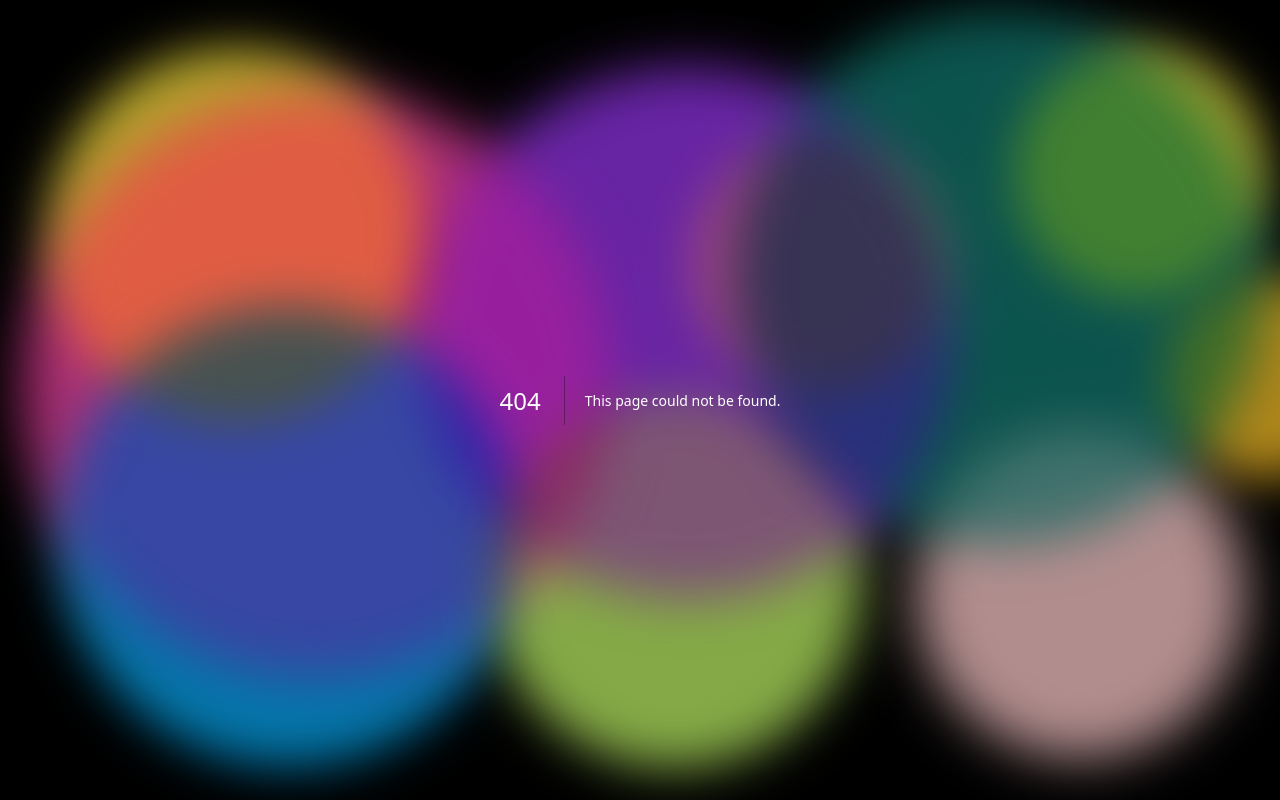
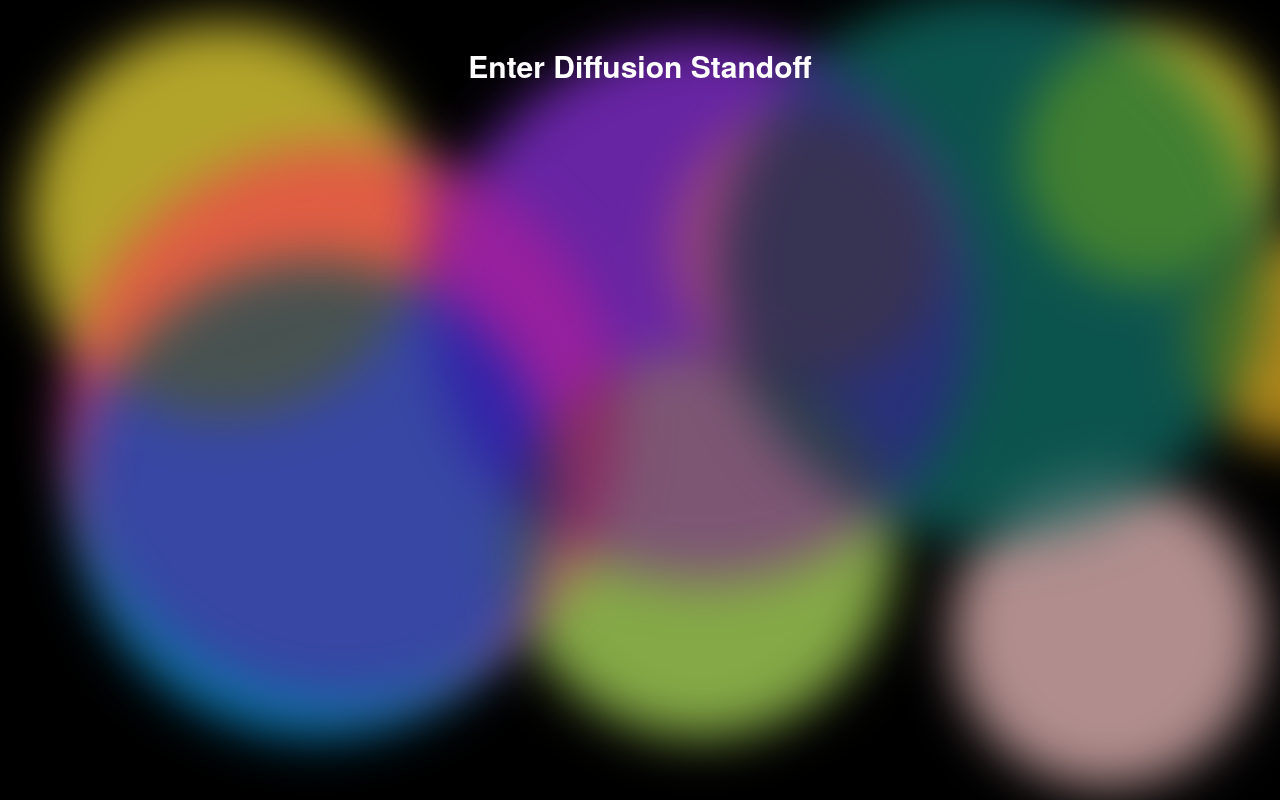
Before and after one commit to maxmynter/diffusion-wars, a Next.js app: page /components/Enter in a window 1280 px wide. Before the commit this address had no page. Built offline with nearby package versions, Linux system fonts and the light colour scheme.

Commit message:
Bigfixes and refactor folder structure

```diff
--- a/src/components/Battle.js
+++ b/src/pages/components/Battle.js
@@ -2,7 +2,7 @@ import { useMutation, useQuery } from "@apollo/client";
 import { gql } from "apollo-server-core";
 import Image from "next/image";
 import { useState } from "react";
-import { getWinRatio, getLooseRatio } from "../utils/getWinAndLooseRatio";
+import { getWinRatio, getLooseRatio } from "../../utils/getWinAndLooseRatio";
 import BlurredBackgroundContainer from "./BlurredBackgroundContainer";
 import Loading from "./Loading";
 
@@ -194,8 +194,8 @@ const ImagesContainer = () => {
 
 const Battle = () => {
   return (
-    <div className="items-center text-center">
-      <h1 className="p-5 text-3xl"> Standoff </h1>
+    <div className="content-center items-center text-center">
+      <h1 className="pt-12 pb-3 text-3xl font-bold"> Standoff </h1>
       <ImagesContainer />
     </div>
   );
--- a/src/components/Enter.js
+++ b/src/pages/components/Enter.js
@@ -1,7 +1,9 @@
 const Enter = () => {
   return (
     <div className="content-center text-center">
-      <h1 className="pt-12 pb-3 font-bold ">Enter Diffusion Standoff</h1>
+      <h1 className="pt-12 pb-3 text-3xl font-bold">
+        Enter Diffusion Standoff
+      </h1>
     </div>
   );
 };
--- a/src/components/uploadImage.js
+++ b/src/pages/components/uploadImage.js
@@ -45,11 +45,13 @@ const DisplayUploadedImage = ({ image, setImage }) => {
 
   return (
     <div className="m-4 flex flex-col items-center space-y-4 rounded-3xl p-6 text-center">
-      <div className="relative flex h-80 w-80 items-center overflow-hidden rounded-3xl ">
+      <div className="relative flex  w-80 items-center overflow-hidden rounded-3xl ">
         <Image
           src={URL.createObjectURL(image)}
           alt="Uploaded Submission"
-          fill
+          width={0}
+          height={0}
+          className=" h-full w-full object-scale-down "
         />
       </div>
 
--- a/src/pages/index.js
+++ b/src/pages/index.js
@@ -1,6 +1,6 @@
 import Head from "next/head";
-import Battle from "../components/battle";
-import Navigation from "../components/Navigation";
+import Battle from "./components/Battle";
+import Navigation from "./components/Navigation";
 
 export default function Home() {
   return (
--- a/src/pages/leaderboard.js
+++ b/src/pages/leaderboard.js
@@ -2,9 +2,9 @@ import { useQuery } from "@apollo/client";
 import { gql } from "apollo-server-core";
 import Image from "next/image";
 import { getWinRatio } from "../utils/getWinAndLooseRatio";
-import BlurredBackgroundContainer from "../components/BlurredBackgroundContainer";
-import Navigation from "../components/Navigation";
-import Loading from "../components/Loading";
+import BlurredBackgroundContainer from "./components/BlurredBackgroundContainer";
+import Navigation from "./components/Navigation";
+import Loading from "./components/Loading";
 
 const GET_ALL_IMAGES = gql`
   query {
--- a/src/pages/submitEntry.js
+++ b/src/pages/submitEntry.js
@@ -1,6 +1,6 @@
-import Enter from "../components/Enter";
-import Navigation from "../components/Navigation";
-import UploadImage from "../components/uploadImage";
+import Enter from "./components/Enter";
+import Navigation from "./components/Navigation";
+import UploadImage from "./components/uploadImage";
 
 const SubmitEntry = () => {
   return (
```
Also changed, not shown: src/pages/components/BlurredBackgroundContainer.js (renamed from src/components/BlurredBackgroundContainer.js), src/pages/components/Linktext.js (renamed from src/components/Linktext.js), src/pages/components/Loading.js (renamed from src/components/Loading.js), src/pages/components/Navigation.js (renamed from src/components/Navigation.js).
